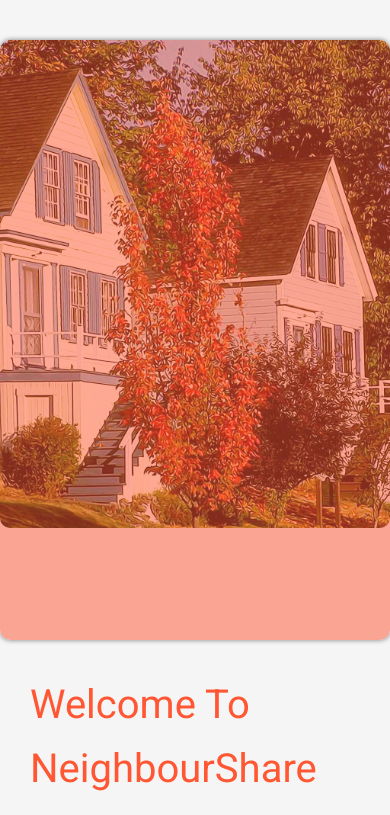
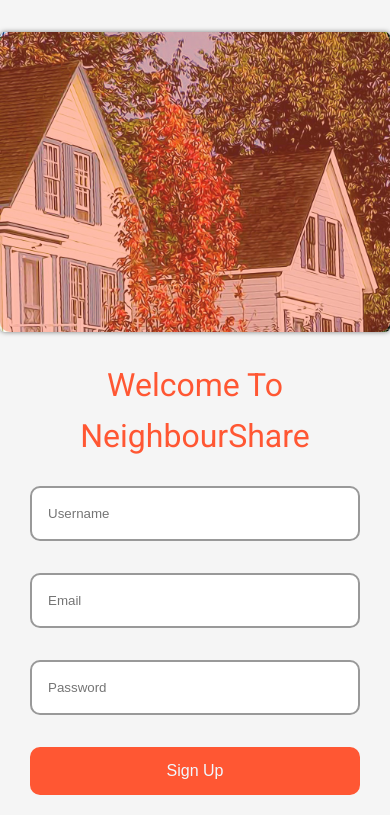
Before and after one commit to karyhoz/NeighbourShare, a React (Vite) app in the folder frontend/: page /sign-up in a window 390 px wide. Shown: the top 815 px of the page. Built offline with nearby package versions, Linux system fonts and the light colour scheme; a web font is replaced by a local one.

Commit message:
Worked on the media query of sign up page

```diff
--- a/frontend/src/pages/Signup.css
+++ b/frontend/src/pages/Signup.css
@@ -1,6 +1,7 @@
 .sign-up-main-conatainer{
   width: 100%;
   height: 100vh;
+  overflow: hidden;
 }
 .sub-container{
   max-width: 1250px;
@@ -16,6 +17,10 @@
   position: relative;
   box-shadow: 0 0 5px rgba(0, 0, 0, 0.5);
   border-radius:10px;
+  border-top-left-radius: 10px;
+  border-top-right-radius: 0;
+  border-bottom-left-radius: 10px;
+  border-bottom-right-radius: 0;
   height: 600px;
   overflow: hidden;
 }
@@ -23,7 +28,6 @@ img{
   width: 100%;
   height: 100%;
   object-fit: cover;
-  border-radius: 10px;
 }
 .overlay{
   background-color: #ff5733;
@@ -99,5 +103,46 @@ img{
 }
   /* Media Queries for Smaller Screens */
   @media (max-width: 768px) {
+    .sub-container {
+      padding-top: 2rem;
+      padding-bottom: 3rem;
+      grid-template-columns: 1fr;
+      gap: 0.5rem;
+      height: auto;
+    }
 
+    .image-container {
+      height: 300px;
+      border-radius: 5px;
+    }
+
+    .overlay {
+      height: 300px;
+      opacity: 0.4;
+    }
+
+    .welcome {
+      font-size: 2rem;
+      text-align: center;
+      margin-bottom: 1.5rem;
+    }
+
+    .fields input {
+      width: 100%;
+      height: 55px;
+      padding-left: 1rem;
+      padding-bottom: 0;
+    }
+
+    .log-btn,
+    .submit-btn {
+      padding: 15px 20px;
+      width: 100%;
+      font-size: 1rem;
+    }
+
+    .informations p {
+      font-size: 1rem;
+      padding-bottom: 1rem;
+    }
   }
```
